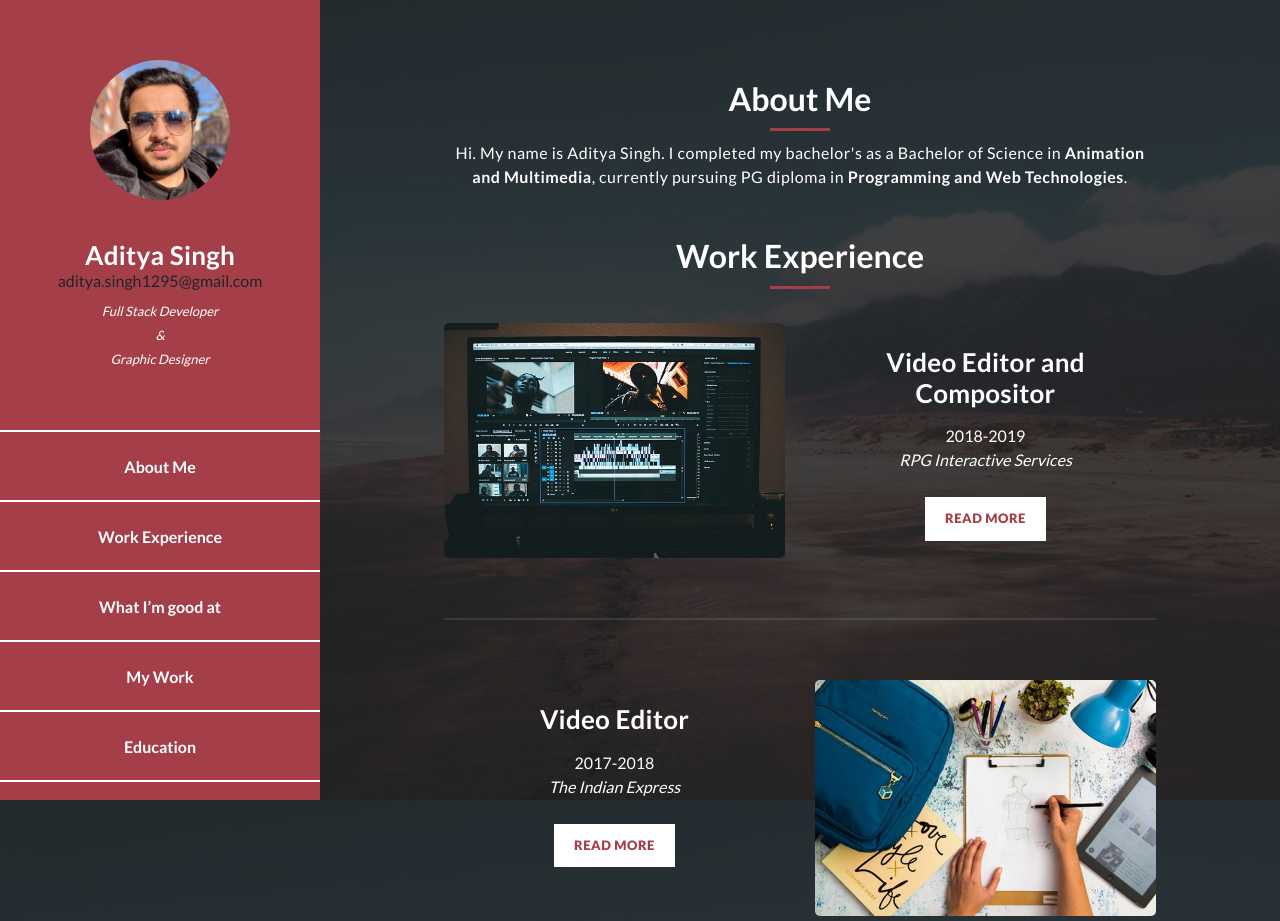
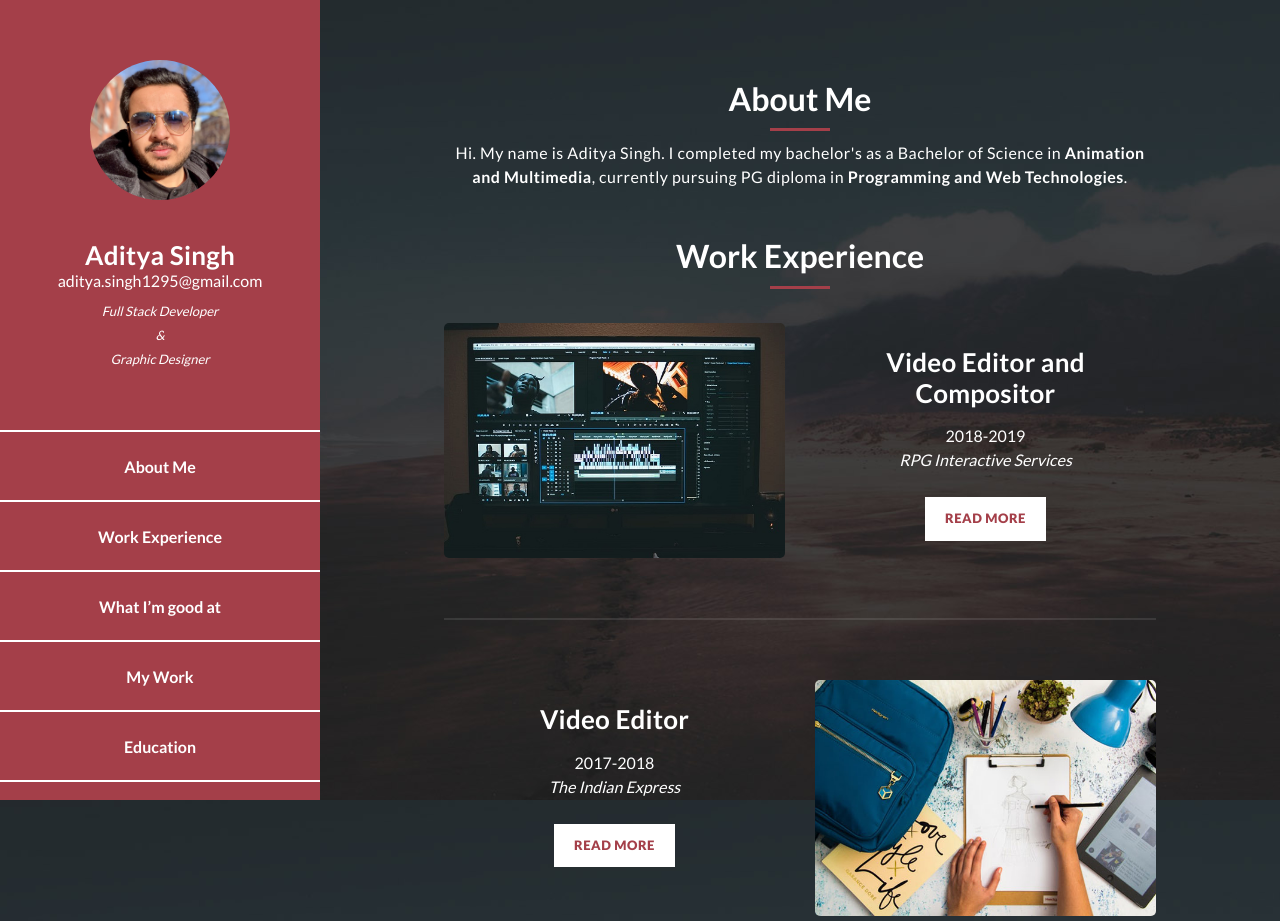
Before and after one commit to durden-adi/durden-adi, a plain HTML site: page index.html in a window 1280 px wide. Shown: the top 921 px of the page. Drawn offline with Linux system fonts and the light colour scheme.

Commit message:
Update index.html

```diff
--- a/index.html
+++ b/index.html
@@ -41,7 +41,7 @@ https://templatemo.com/tm-531-reflux
             </div>
             <div class="author-content">
               <h4>Aditya Singh</h4>
-              <h6>aditya.singh1295@gmail.com</h6>
+              <h6 style="color:white">aditya.singh1295@gmail.com</h6>
               <span>Full Stack Developer</span><br>
               <span>&amp;</span><br>
               <span>Graphic Designer</span>
```
